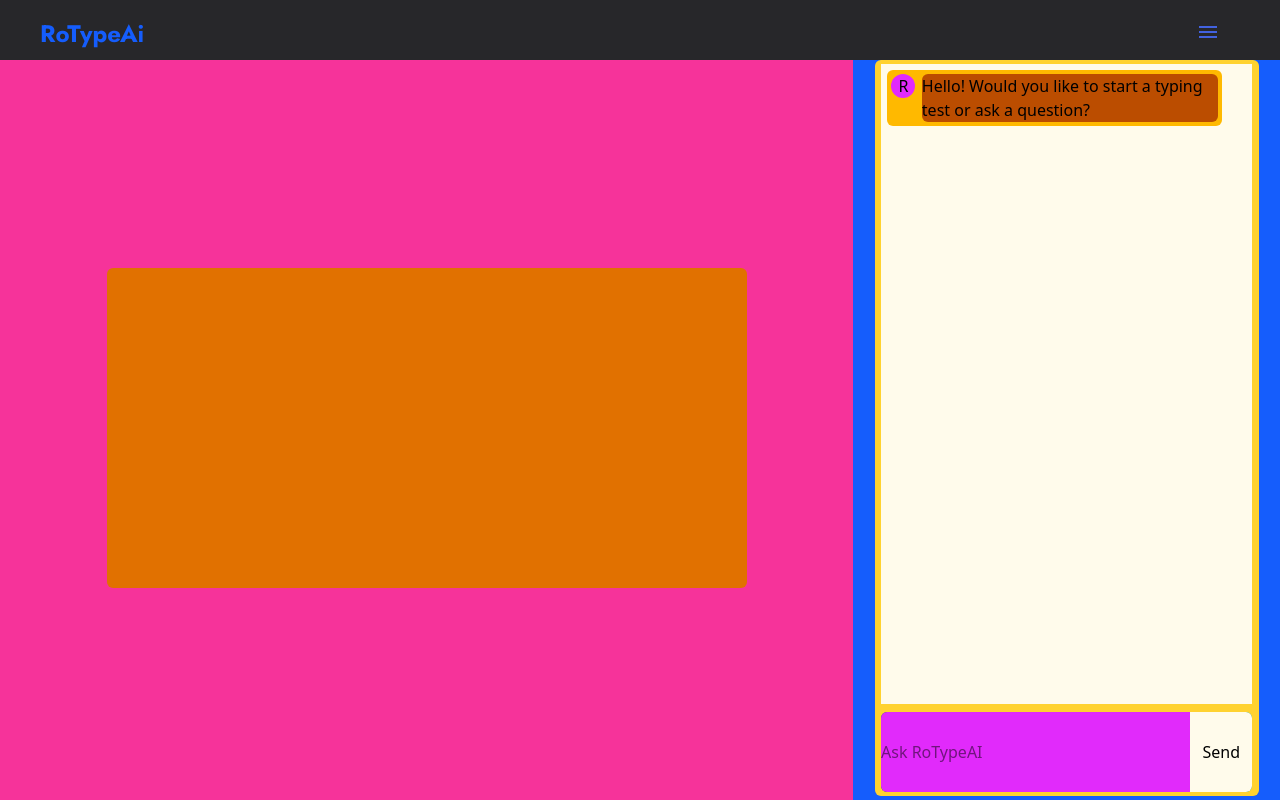
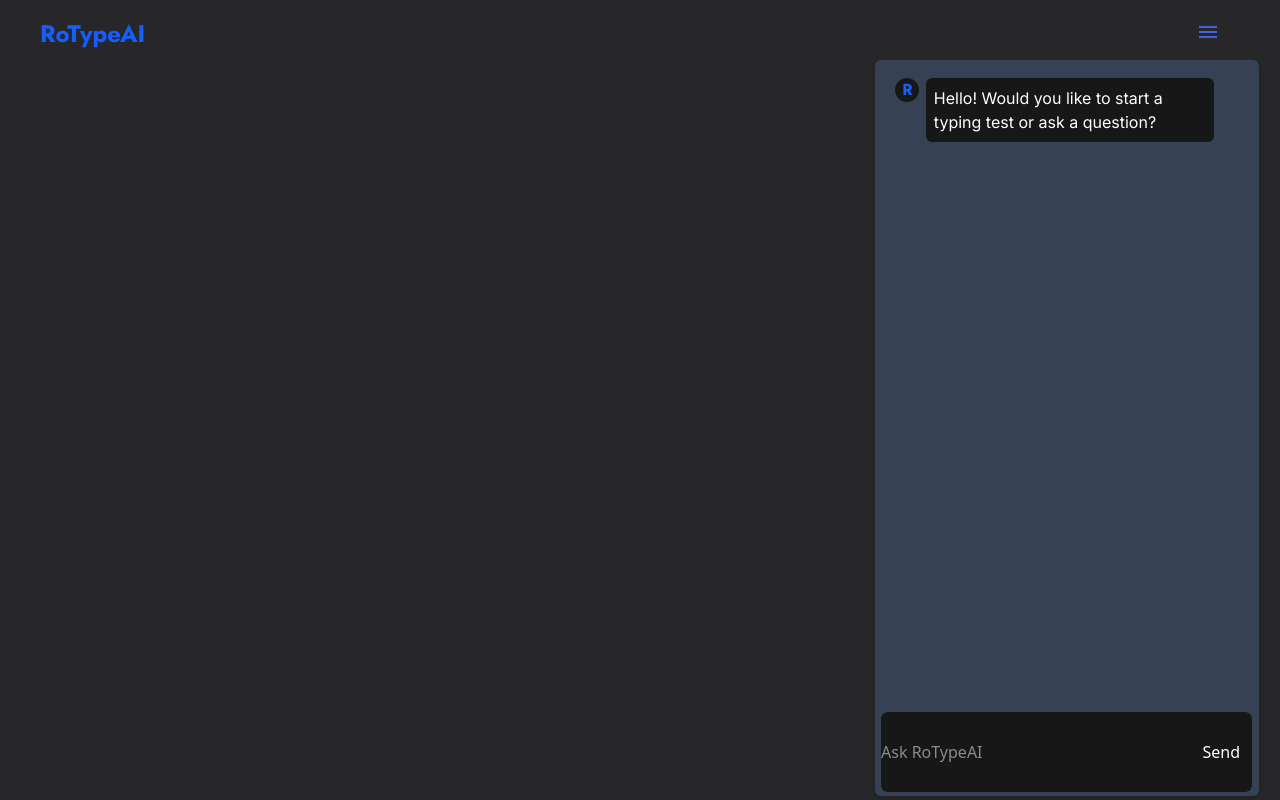
Before and after one commit to CMPT-276-SPRING-2025/final-project-23-fields, a React (Vite) app: page /Chatbot in a window 1280 px wide. Built offline with nearby package versions, Linux system fonts and the light colour scheme; no server answers.

Commit message:
styled chatbot

```diff
--- a/src/components/Gemini.jsx
+++ b/src/components/Gemini.jsx
@@ -70,11 +70,11 @@
                 return (
                     <>
                         <div className="flex justify-end">
-                            <div className="flex flex-row p-1 rounded-md max-w-[90%] mt-[0.5vw] mr-[0.5vw] ml-[0.5vw] bg-amber-400">
-                                <div className="bg-amber-700 mr-[0.5vw] rounded-md">
+                            <div className="flex flex-row p-1 rounded-md max-w-[90%] mt-[0.5vw] mr-[0.5vw] ml-[0.5vw]">
+                                <div className="bg-neutral-900 mr-[0.5vw] rounded-md p-2 font-inter">
                                     {message}
                                 </div>
-                                <div className="min-w-[1.5rem] max-h-[1.5rem] rounded-[50%] text-center bg-fuchsia-500">
+                                <div className="min-w-[1.5rem] max-h-[1.5rem] rounded-[50%] text-center bg-neutral-900 text-blue-600 font-bold">
                                     Y
                                 </div>
                             </div>
@@ -87,11 +87,11 @@
             return (
                 <>
                     <div className="flex justify-start">
-                        <div className="flex flex-row p-1 rounded-md max-w-[90%] mt-[0.5vw] mr-[0.5vw] ml-[0.5vw] bg-amber-400">
-                            <div className="min-w-[1.5rem] max-h-[1.5rem] rounded-[50%] text-center bg-fuchsia-500">
+                        <div className="flex flex-row p-2 rounded-md max-w-[90%] mt-[0.5vw] mr-[0.5vw] ml-[0.5vw] ">
+                            <div className="min-w-[1.5rem] max-h-[1.5rem] rounded-[50%] text-center text-blue-600 font-jost font-bold bg-neutral-900">
                                 R
                             </div>
-                            <div className="bg-amber-700 ml-[0.5vw] rounded-md">
+                            <div className="bg-neutral-900 ml-[0.5vw] rounded-md p-2 font-inter">
                                 {message}
                             </div>
                         </div>
@@ -131,11 +131,11 @@
                 <button type="submit">Send</button>
             </form>
             */}
-            <div className="flex flex-[1_1_0] bg-blue-600 w-full h-full overflow-auto justify-center items-center min-w-[50%] md:min-w-[45%] lg:min-w-0">
-                <div className="flex flex-col bg-amber-300 items-center justify-around rounded-md w-[30vw] h-[92vh] min-w-11/12 lg:min-w-3/5">
+            <div className="flex flex-[1_1_0] bg-zinc-800 w-full h-full overflow-auto justify-center items-center min-w-[50%] md:min-w-[45%] lg:min-w-0">
+                <div className="flex flex-col bg-gray-700 shadow-md items-center justify-around rounded-md w-[30vw] h-[92vh] min-w-11/12 lg:min-w-3/5 text-white">
                     {/* Chat Output */}
                     <div className="flex flex-col items-center">
-                        <div className="bg-amber-50 h-[80vh] w-[29vw] overflow-scroll overflow-x-hidden min-w-18/12 md:min-w-14/10 lg:min-w-0">
+                        <div className="bg-gray-700 h-[80vh] w-[29vw] overflow-scroll overflow-x-hidden min-w-18/12 md:min-w-14/10 lg:min-w-0">
                                 {
                                     history.map((message,index) =>(
                                         <div key={index}>
@@ -156,8 +156,8 @@
                         </div>
                     </div>
                     {/* Input */}
-                    <div className="bg-green-700 flex h-[10vh] w-[29vw] rounded-md min-w-19/20 md:min-w-79/80 lg:min-w-0">
-                        <form onSubmit={handleSubmit} className="bg-fuchsia-500 min-w-10/12 rounded-l-md">
+                    <div className="bg-green-500 flex h-[10vh] w-[29vw] rounded-md min-w-19/20 md:min-w-79/80 lg:min-w-0 text-white">
+                        <form onSubmit={handleSubmit} className="bg-neutral-900 min-w-10/12 rounded-l-md">
                             <input className="h-full w-full"
                                 type="text"
                                 placeholder="Ask RoTypeAI"
@@ -166,7 +166,7 @@
                             </input>
                         </form>
                         <button
-                        className="bg-amber-50 min-w-2/12 rounded-r-md cursor-pointer"
+                        className="bg-neutral-900 min-w-2/12 rounded-r-md cursor-pointer"
                         onClick={handleSubmit}>Send
                         </button>
                     </div>
--- a/src/components/Header.jsx
+++ b/src/components/Header.jsx
@@ -16,7 +16,7 @@
     return(
        <header className="fixed top-0 left-0 right-0 h-15 overflow-hidden">
             <div className="flex justify-between items-center h-full bg-zinc-800 pt-2">
-                <div className="ml-10 text-2xl text-blue-600 font-jost font-bold">RoTypeAi</div>
+                <div className="ml-10 text-2xl text-blue-600 font-jost font-bold">RoTypeAI</div>
                 <div className="relative">
                     {renderCheck()}
                 </div>
--- a/src/components/Typing.jsx
+++ b/src/components/Typing.jsx
@@ -299,16 +299,16 @@
         </div>
         </div>
         */}
-        <div className="flex flex-[2_1_0] flex-col bg-pink-500 justify-center items-center overflow-auto sm:min-w-[50%] md:min-w-[55%] lg:min-w-0">
-              <div className="bg-amber-600 lg:w-[50vw] h-[40vh] w-full  items-center justify-center flex rounded-md">
+        <div className="flex flex-[2_1_0] flex-col bg-zinc-800 justify-center items-center overflow-auto sm:min-w-[50%] md:min-w-[55%] lg:min-w-0">
+              <div className="lg:w-[50vw] h-[40vh] w-full  items-center justify-center flex rounded-md">
                 <div id="typingtestcontainer" className="hidden">
                   <div id="typingtestheader">
-                    <div id="typingtimer" className="text-center">0</div>
+                    <div id="typingtimer" className="text-center font-inter text-white">0</div>
                   </div>
-                  <div id="typingtest" tabIndex="0" className="group relative leading-relaxed h-[25rem] overflow-hidden bg-red-300 focus:bg-blue-300">
+                  <div id="typingtest" tabIndex="0" className="group relative leading-relaxed h-[25rem] overflow-hidden bg-gray-700 rounded-md focus:bg-gray-700">
                     <div id="words" className="blur-sm group-focus:blur-none"></div>
-                    <div id="cursor" className="blur-sm group-focus:blur-none fixed w-0.5 h-6 bg-black"></div>
-                    <div id="focus-error" className="absolute pt-8 text-center inset-0 select-none group-focus:hidden">Click here to resume</div>
+                    <div id="cursor" className="absolute blur-sm group-focus:blur-none fixed w-0.5 h-6 bg-black"></div>
+                    <div id="focus-error" className="text-white font-inter absolute justify-center flex text-center items-center inset-0 select-none group-focus:hidden">Click here to resume</div>
                   </div>
                 </div>
                 <div id="resultscontainer" className="hidden text-center">
--- a/src/pages/Home.jsx
+++ b/src/pages/Home.jsx
@@ -7,7 +7,7 @@
           <Header notLandingPage={false}/>
          <div className="bg-zinc-800 text-center h-screen overflow-hidden">
               <div className="flex flex-col pt-40 bg-zinc-800">
-                    <div className="mb-10 text-[3rem] sm:text-[4rem] md:text-[6rem] lg:text-[6rem] xl:text-[7rem] text-blue-600 font-jost font-bold">RoTypeAi</div>
+                    <div className="mb-10 text-[3rem] sm:text-[4rem] md:text-[6rem] lg:text-[6rem] xl:text-[7rem] text-blue-600 font-jost font-bold">RoTypeAI</div>
                     <div className="text-[1rem] sm:text-[1.5rem] md:text-[2rem] lg:text-[2rem] xl:text-[2.5rem] text-white font-jost font-medium">Create Personalized Typing Tests</div>
               </div>
               <div className="flex flex-col flex-wrap items-center">
```
Also changed, not shown: 1 other file (tests, documents, lock files or other folders).
